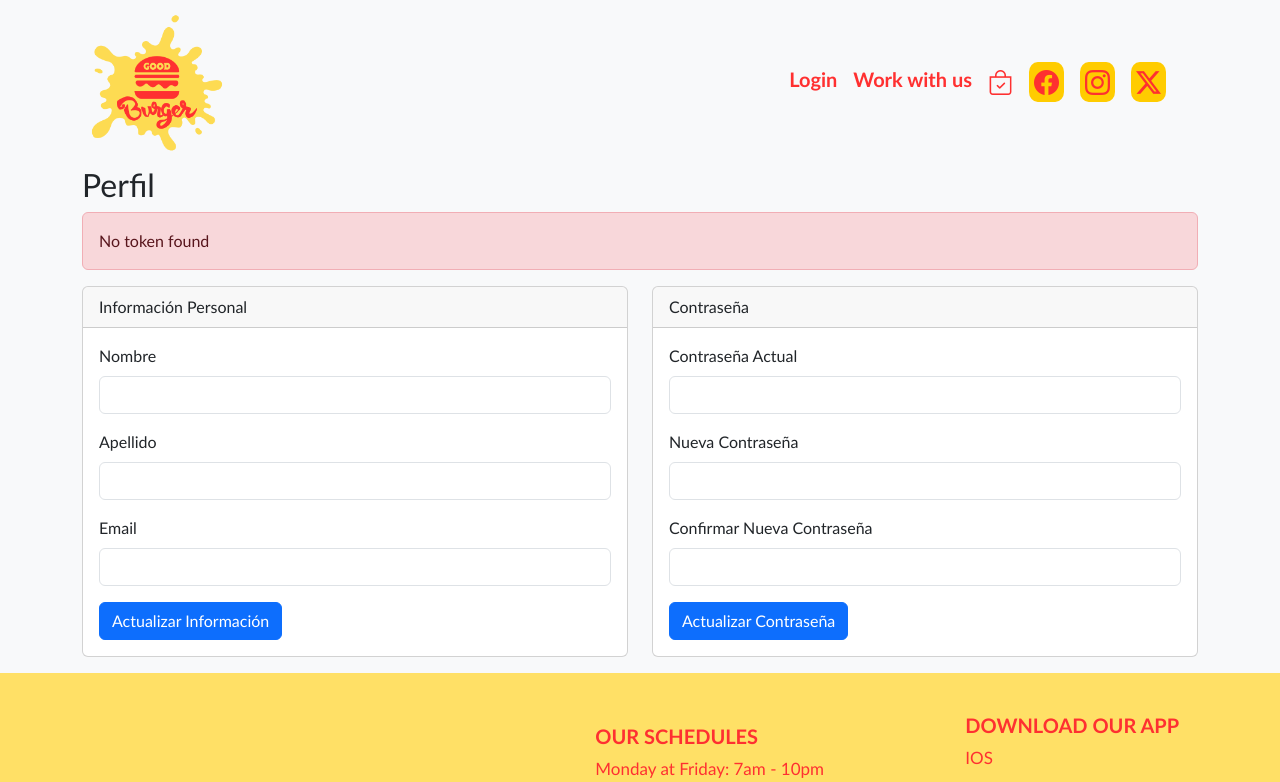
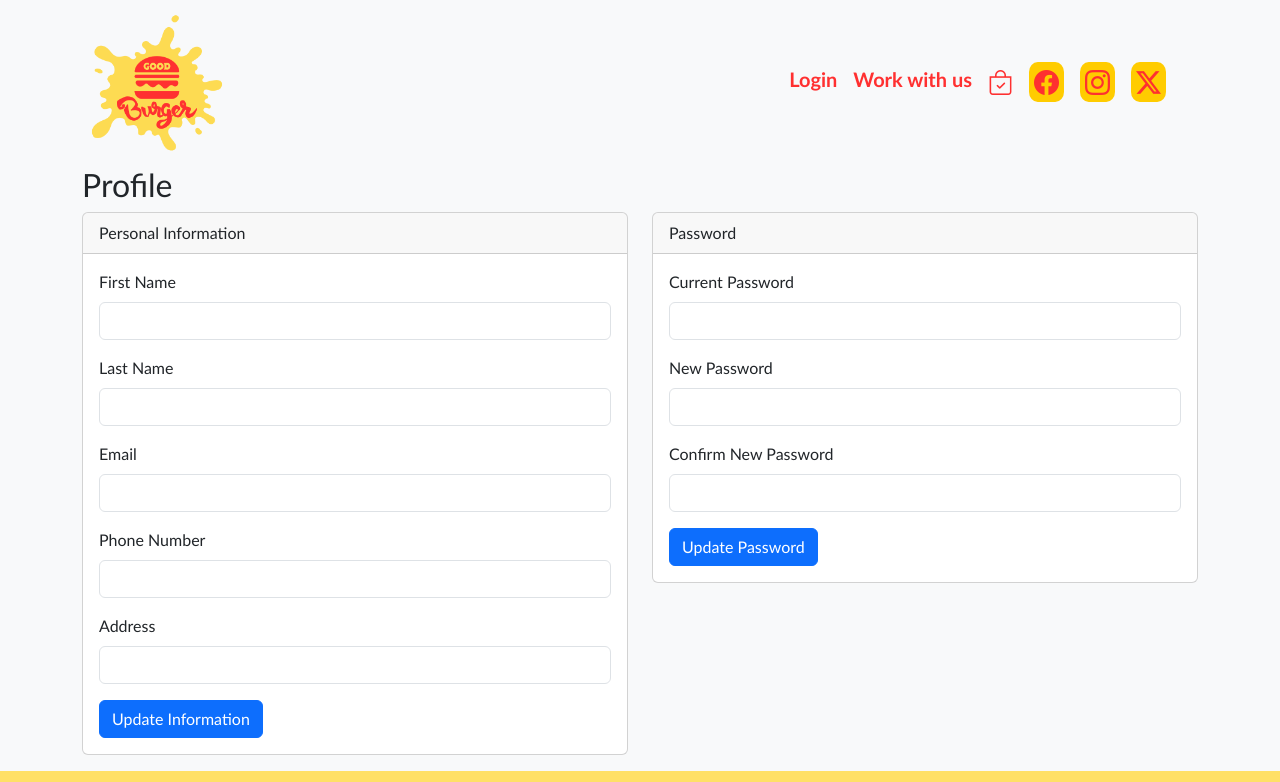
Before and after one commit to JoshNV08/FinalProject-FrontEnd, a React (Vite) app: page /profile in a window 1280 px wide. Shown: the top 782 px of the page. Built offline with nearby package versions, Linux system fonts and the light colour scheme.

Commit message:
Update EditUser.jsx

```diff
--- a/src/components/Login/EditUser.jsx
+++ b/src/components/Login/EditUser.jsx
@@ -1,13 +1,5 @@
 import React, { useEffect, useState } from "react";
-import {
-  Container,
-  Row,
-  Col,
-  Form,
-  Card,
-  Button,
-  Alert,
-} from "react-bootstrap";
+import { Container, Row, Col, Form, Card, Button, Alert } from "react-bootstrap";
 import axios from "axios";
 import { useSelector } from "react-redux";
 
@@ -29,17 +21,14 @@ function EditUser() {
   const [success, setSuccess] = useState("");
 
   useEffect(() => {
-    fetchProfile();
-  }, [loggedUser.token]);
+    if (loggedUser.token && loggedUser.id) {
+      fetchProfile();
+    }
+  }, [loggedUser.token, loggedUser.id]);
 
   const fetchProfile = () => {
-    if (!loggedUser.token) {
-      setError("No token found");
-      return;
-    }
-
     axios
-      .get("http://localhost:3000/users/user/profile/" + loggedUser.id, {
+      .get(`http://localhost:3000/users/profile/${loggedUser.id}`, {
         headers: {
           Authorization: `Bearer ${loggedUser.token}`,
         },
@@ -49,7 +38,7 @@ function EditUser() {
       })
       .catch((error) => {
         setError(
-          "Error al obtener usuario: " +
+          "Error fetching user: " +
             (error.response?.data?.error || error.message)
         );
       });
@@ -78,19 +67,19 @@ function EditUser() {
     }
 
     axios
-      .put("http://localhost:3000/user/profile", user, {
+      .put(`http://localhost:3000/users/profile/${loggedUser.id}`, user, {
         headers: {
           Authorization: `Bearer ${token}`,
         },
       })
       .then(() => {
-        setSuccess("Perfil actualizado con éxito");
+        setSuccess("Profile updated successfully");
         setError("");
         fetchProfile();
       })
       .catch((error) => {
         setError(
-          "Error al actualizar el perfil: " +
+          "Error updating profile: " +
             (error.response?.data?.error || error.message)
         );
       });
@@ -99,7 +88,7 @@ function EditUser() {
   const handlePasswordSubmit = (e) => {
     e.preventDefault();
     if (passwords.newPassword !== passwords.confirmPassword) {
-      setError("Las nuevas contraseñas no coinciden");
+      setError("New passwords do not match");
       return;
     }
 
@@ -111,7 +100,7 @@ function EditUser() {
 
     axios
       .put(
-        "http://localhost:3000/user/password",
+        `http://localhost:3000/users/password/${loggedUser.id}`,
         {
           currentPassword: passwords.currentPassword,
           newPassword: passwords.newPassword,
@@ -123,7 +112,7 @@ function EditUser() {
         }
       )
       .then(() => {
-        setSuccess("Contraseña actualizada con éxito");
+        setSuccess("Password updated successfully");
         setError("");
         setPasswords({
           currentPassword: "",
@@ -133,7 +122,7 @@ function EditUser() {
       })
       .catch((error) => {
         setError(
-          "Error al actualizar la contraseña: " +
+          "Error updating password: " +
             (error.response?.data?.error || error.message)
         );
       });
@@ -141,17 +130,17 @@ function EditUser() {
 
   return (
     <Container>
-      <h2>Perfil</h2>
+      <h2>Profile</h2>
       {error && <Alert variant="danger">{error}</Alert>}
       {success && <Alert variant="success">{success}</Alert>}
       <Row>
         <Col md={6}>
           <Card className="mb-3">
-            <Card.Header>Información Personal</Card.Header>
+            <Card.Header>Personal Information</Card.Header>
             <Card.Body>
               <Form onSubmit={handleProfileSubmit}>
                 <Form.Group className="mb-3">
-                  <Form.Label>Nombre</Form.Label>
+                  <Form.Label>First Name</Form.Label>
                   <Form.Control
                     type="text"
                     name="firstname"
@@ -160,7 +149,7 @@ function EditUser() {
                   />
                 </Form.Group>
                 <Form.Group className="mb-3">
-                  <Form.Label>Apellido</Form.Label>
+                  <Form.Label>Last Name</Form.Label>
                   <Form.Control
                     type="text"
                     name="lastname"
@@ -177,8 +166,26 @@ function EditUser() {
                     onChange={handleProfileChange}
                   />
                 </Form.Group>
+                <Form.Group className="mb-3">
+                  <Form.Label>Phone Number</Form.Label>
+                  <Form.Control
+                    type="text"
+                    name="phoneNumber"
+                    value={user.phoneNumber}
+                    onChange={handleProfileChange}
+                  />
+                </Form.Group>
+                <Form.Group className="mb-3">
+                  <Form.Label>Address</Form.Label>
+                  <Form.Control
+                    type="text"
+                    name="address"
+                    value={user.address}
+                    onChange={handleProfileChange}
+                  />
+                </Form.Group>
                 <Button variant="primary" type="submit">
-                  Actualizar Información
+                  Update Information
                 </Button>
               </Form>
             </Card.Body>
@@ -186,11 +193,11 @@ function EditUser() {
         </Col>
         <Col md={6}>
           <Card className="mb-3">
-            <Card.Header>Contraseña</Card.Header>
+            <Card.Header>Password</Card.Header>
             <Card.Body>
               <Form onSubmit={handlePasswordSubmit}>
                 <Form.Group className="mb-3">
-                  <Form.Label>Contraseña Actual</Form.Label>
+                  <Form.Label>Current Password</Form.Label>
                   <Form.Control
                     type="password"
                     name="currentPassword"
@@ -199,7 +206,7 @@ function EditUser() {
                   />
                 </Form.Group>
                 <Form.Group className="mb-3">
-                  <Form.Label>Nueva Contraseña</Form.Label>
+                  <Form.Label>New Password</Form.Label>
                   <Form.Control
                     type="password"
                     name="newPassword"
@@ -208,7 +215,7 @@ function EditUser() {
                   />
                 </Form.Group>
                 <Form.Group className="mb-3">
-                  <Form.Label>Confirmar Nueva Contraseña</Form.Label>
+                  <Form.Label>Confirm New Password</Form.Label>
                   <Form.Control
                     type="password"
                     name="confirmPassword"
@@ -217,7 +224,7 @@ function EditUser() {
                   />
                 </Form.Group>
                 <Button variant="primary" type="submit">
-                  Actualizar Contraseña
+                  Update Password
                 </Button>
               </Form>
             </Card.Body>
```
